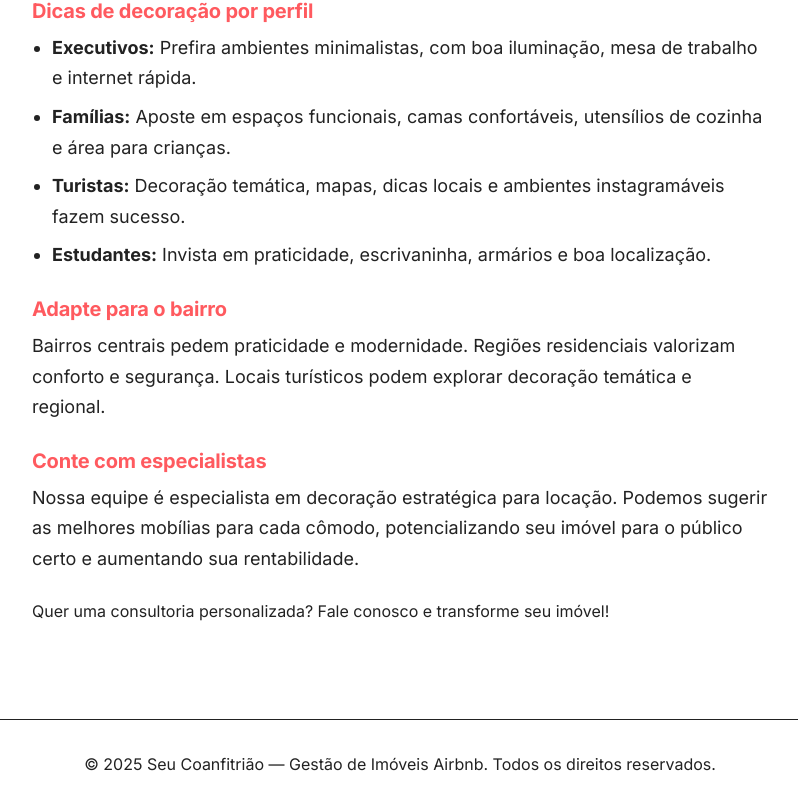
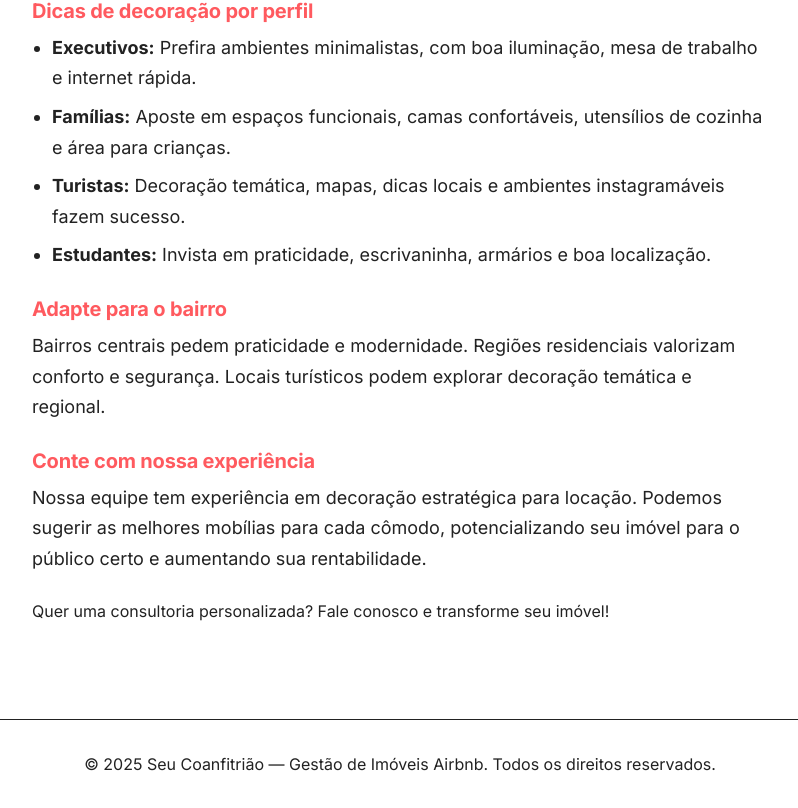
Before and after one commit to igorlaur/seucoanfitriao, a Next.js app: page /blog/decoracao-por-bairro-publico in a window 1280 px wide. Shown: the part 480-1288 px from the top of the page, without its empty margins (240-1038 px from the left). Built offline with nearby package versions, Linux system fonts and the light colour scheme; no server answers.

Commit message:
Remove termo 'especialistas' do artigo de decoração por bairro

```diff
--- a/app/blog/decoracao-por-bairro-publico/page.tsx
+++ b/app/blog/decoracao-por-bairro-publico/page.tsx
@@ -19,8 +19,8 @@ export default function DecoracaoPorBairroPublico() {
       </ul>
   <h2 className="font-title text-xl text-primary mt-6 mb-2">Adapte para o bairro</h2>
   <p className="text-[#222] mb-4">Bairros centrais pedem praticidade e modernidade. Regiões residenciais valorizam conforto e segurança. Locais turísticos podem explorar decoração temática e regional.</p>
-  <h2 className="font-title text-xl text-primary mt-6 mb-2">Conte com especialistas</h2>
-  <p className="text-[#222] mb-4">Nossa equipe é especialista em decoração estratégica para locação. Podemos sugerir as melhores mobílias para cada cômodo, potencializando seu imóvel para o público certo e aumentando sua rentabilidade.</p>
+  <h2 className="font-title text-xl text-primary mt-6 mb-2">Conte com nossa experiência</h2>
+  <p className="text-[#222] mb-4">Nossa equipe tem experiência em decoração estratégica para locação. Podemos sugerir as melhores mobílias para cada cômodo, potencializando seu imóvel para o público certo e aumentando sua rentabilidade.</p>
   <p className="mt-6 text-base text-[#222]">Quer uma consultoria personalizada? Fale conosco e transforme seu imóvel!</p>
     </main>
   );
```
